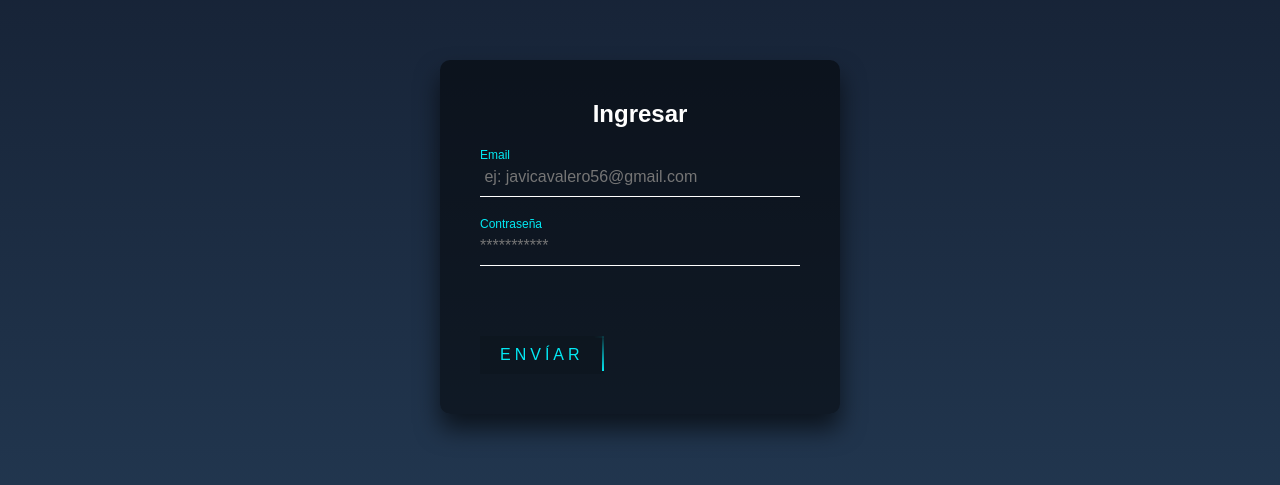
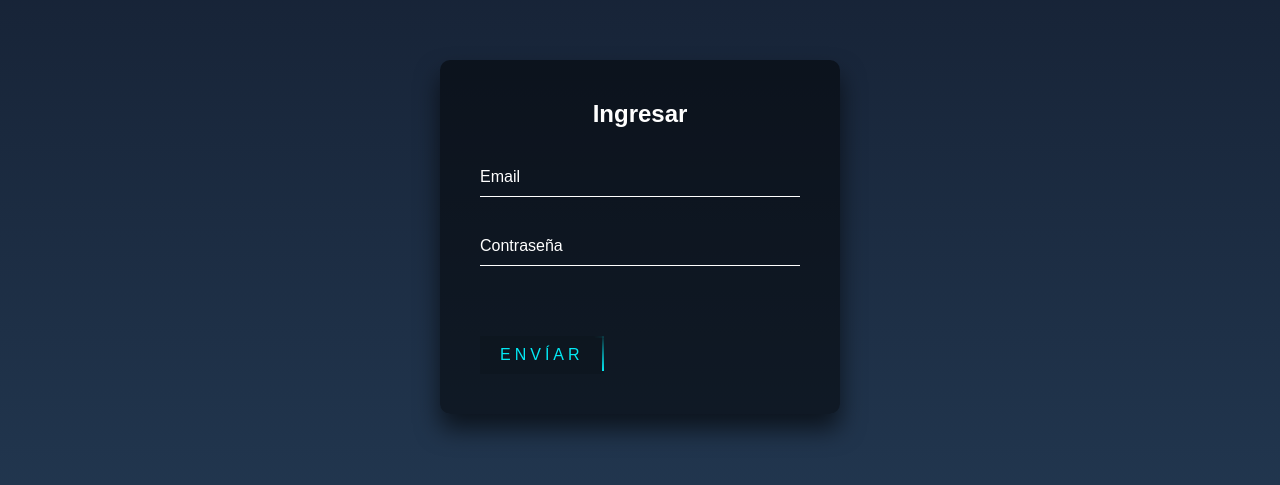
Before and after one commit to javiercavalero/movie-page-whit-react, a React (Create React App) app: page / in a window 1280 px wide. Shown: the part 163-648 px from the top of the page. Built offline with nearby package versions, Linux system fonts and the light colour scheme.

Commit message:
agrega estilos al formulario

```diff
--- a/src/components/Login.js
+++ b/src/components/Login.js
@@ -30,11 +30,11 @@ console.log('Ingresaste correctamente')
   <h2>Ingresar</h2>
   <form onSubmit={ submitHandler }>
     <div className="user-box">
-      <input type="text" name="email" id='email' autoComplete='true' placeholder=' ej: javicavalero56@gmail.com' />
+      <input type="text" name="email" id='email' autoComplete='true' required />
       <label htmlFor='email'>Email</label>
     </div>
     <div className="user-box">
-      <input type="password" name="password" id='password' autoComplete='true' placeholder='***********' />
+      <input type="password" name="password" id='password' autoComplete='true' required />
       <label htmlFor='password'>Contraseña</label>
     </div>
     <button type="submit" >
```
Also changed, not shown: 1 other file (tests, documents, lock files or other folders).
